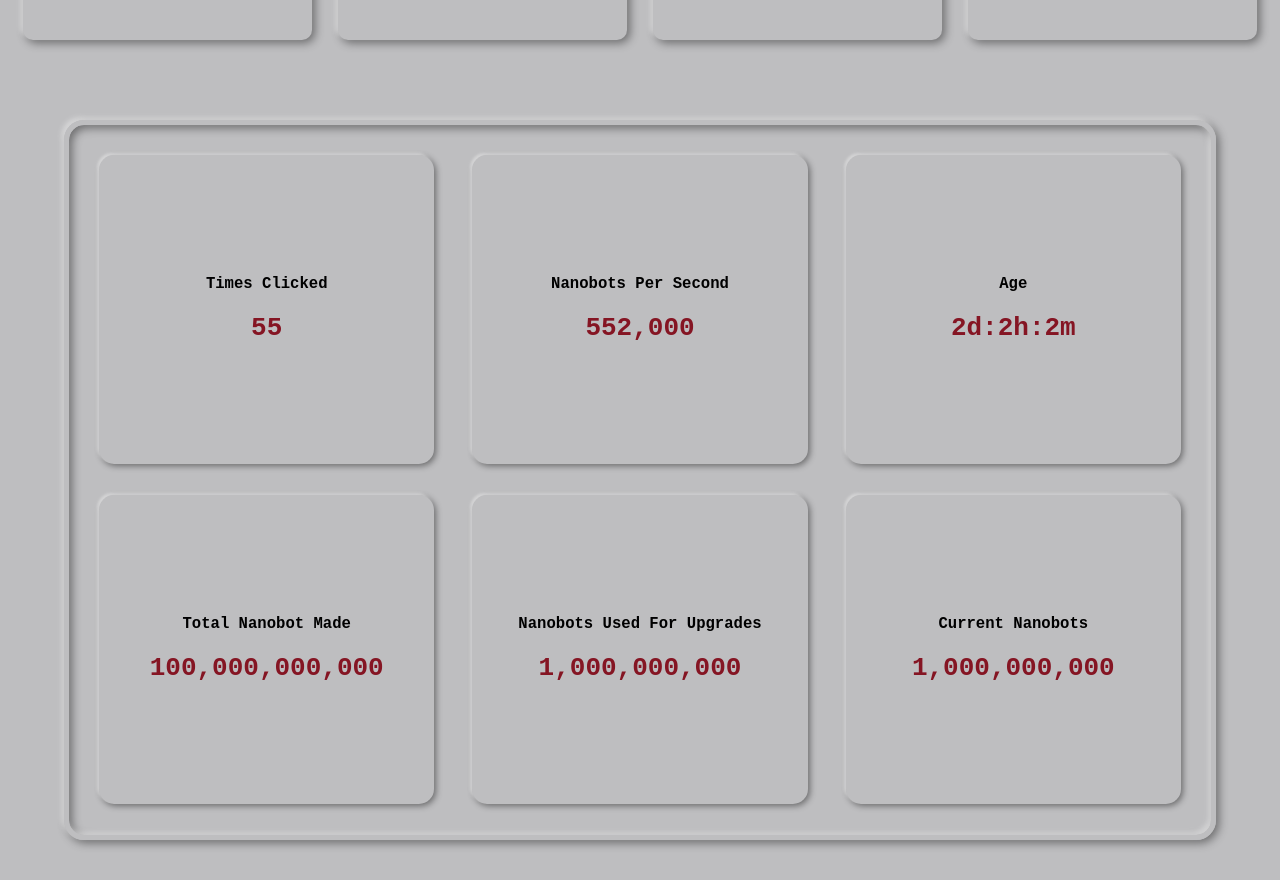
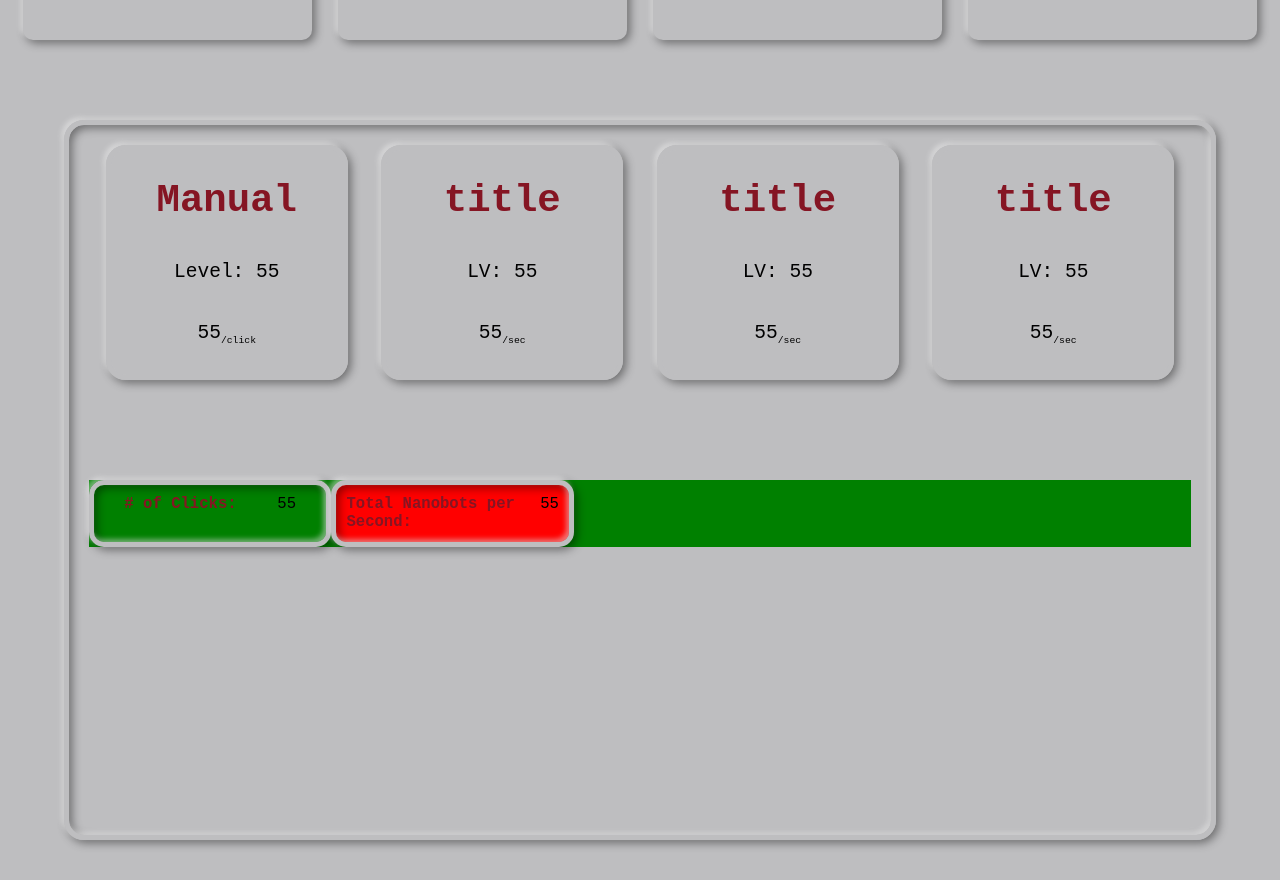
Before and after one commit to Robby-Codes/Nanobot-Factory, a React (Create React App) app in the folder nanobot-factory/: page / in a window 1280 px wide. Shown: the part 1520-2400 px from the top of the page. Built offline with nearby package versions, Linux system fonts and the light colour scheme.

Commit message:
Updated style of stats section (not done)

```diff
--- a/nanobot-factory/src/main/stats section/index.js
+++ b/nanobot-factory/src/main/stats section/index.js
@@ -14,31 +14,19 @@ const StatsSection = () => {
       >
         <div className="stats-container">
           <div>
-            <div>
-              <p>Times Clicked</p>
-              <h1>55</h1>
-            </div>
-            <div>
-              <p>Nanobots Per Second</p>
-              <h1>552,000</h1>
-            </div>
-            <div>
-              <p>Age</p>
-              <h1>2d:2h:2m</h1>
-            </div>
+            <ManualUpgradeStats />
+            <OtherUpgradeStats />
+            <OtherUpgradeStats />
+            <OtherUpgradeStats />
           </div>
           <div>
-            <div>
-              <p>Total Nanobot Made</p>
-              <h1>100,000,000,000</h1>
+            <div className="upgrade-stat-2">
+              <h1># of Clicks: </h1>
+              <p>55</p>
             </div>
-            <div>
-              <p>Nanobots Used For Upgrades</p>
-              <h1>1,000,000,000</h1>
-            </div>
-            <div>
-              <p>Current Nanobots</p>
-              <h1>1,000,000,000</h1>
+            <div className="upgrade-stat-3">
+              <h1>Total Nanobots per Second: </h1>
+              <p>55</p>
             </div>
           </div>
         </div>
@@ -47,4 +35,32 @@ const StatsSection = () => {
   );
 };
 
+const ManualUpgradeStats = () => {
+  return (
+    <div>
+      <div className="upgrade-stat-1">
+        <h1>Manual</h1>
+        <p>Level: 55</p>
+        <p>
+          55<sub>/click</sub>
+        </p>
+      </div>
+    </div>
+  );
+};
+
+const OtherUpgradeStats = () => {
+  return (
+    <div>
+      <div className="upgrade-stat-1">
+        <h1>title</h1>
+        <p>LV: 55</p>
+        <p>
+          55<sub>/sec</sub>
+        </p>
+      </div>
+    </div>
+  );
+};
+
 export default StatsSection;
--- a/nanobot-factory/src/main/stats section/stats.css
+++ b/nanobot-factory/src/main/stats section/stats.css
@@ -10,48 +10,82 @@
 .stats-container {
   height: 90%;
   width: 90%;
-  padding: 30px;
+  padding: 20px;
   border-radius: 20px;
   border: 5px solid #bebec0;
   box-shadow: -3px -3px 5px #ffffff70, 3px 3px 10px #00000070,
     inset -3px -3px 5px #ffffff70, inset 3px 3px 10px #00000070;
 }
 
-.stats-container > div {
+.stats-container > div:nth-of-type(1) {
   height: 50%;
   width: 100%;
-  margin-bottom: 15px;
   display: flex;
-  justify-content: space-between;
+  justify-content: space-around;
 }
 
 .stats-container > div > div {
-  padding: 10px;
-  border-radius: 15px;
+  height: 100%;
+  width: 22%;
+}
+
+.upgrade-stat-1 {
+  height: 70%;
+  text-align: center;
   display: flex;
   flex-direction: column;
-  justify-content: center;
-  box-shadow: -2px -2px 3px #ffffff70, 2px 2px 6px #00000070;
+  justify-content: space-around;
+  padding: 10px;
+  margin-bottom: 5px;
+  border-radius: 20px;
+  border: 5px solid #bebec0;
+  box-shadow: -3px -3px 5px #ffffff70, 3px 3px 10px #00000070;
 }
 
-.stats-container div:nth-of-type(1) > div {
-  height: 95%;
-  width: 31%;
+.upgrade-stat-1 h1 {
+  font-size: 3em;
+  color: #851523;
 }
 
-.stats-container div:nth-of-type(2) > div {
-  height: 95%;
-  width: 31%;
+.upgrade-stat-1 p {
+  font-size: 1.5em;
 }
 
-.stats-container p {
-  font-size: 1.2em;
-  font-weight: bold;
-  text-align: center;
-  margin-bottom: 20px;
+.upgrade-stat-1 sub {
+  font-size: 0.5em;
 }
 
-.stats-container h1 {
-  text-align: center;
+.stats-container > div:nth-of-type(2) {
+  height: 10%;
+  width: 100%;
+  display: flex;
+  background-color: green;
+}
+
+.upgrade-stat-2,
+.upgrade-stat-3 {
+  height: 100%;
+  padding: 10px;
+  display: flex;
+  justify-content: space-around;
+  border-radius: 15px;
+  border: 5px solid #bebec0;
+  box-shadow: -3px -3px 5px #ffffff70, 3px 3px 10px #00000070,
+    inset -3px -3px 5px #ffffff70, inset 3px 3px 10px #00000070;
+}
+
+.upgrade-stat-2 h1,
+.upgrade-stat-3 h1 {
+  font-size: 1.2em;
   color: #851523;
 }
+
+.upgrade-stat-2 p,
+.upgrade-stat-3 p {
+  font-size: 1.2em;
+}
+
+.upgrade-stat-3 {
+  width: auto;
+  background-color: red;
+}
```
Also changed, not shown: 1 other file (tests, documents, lock files or other folders).
